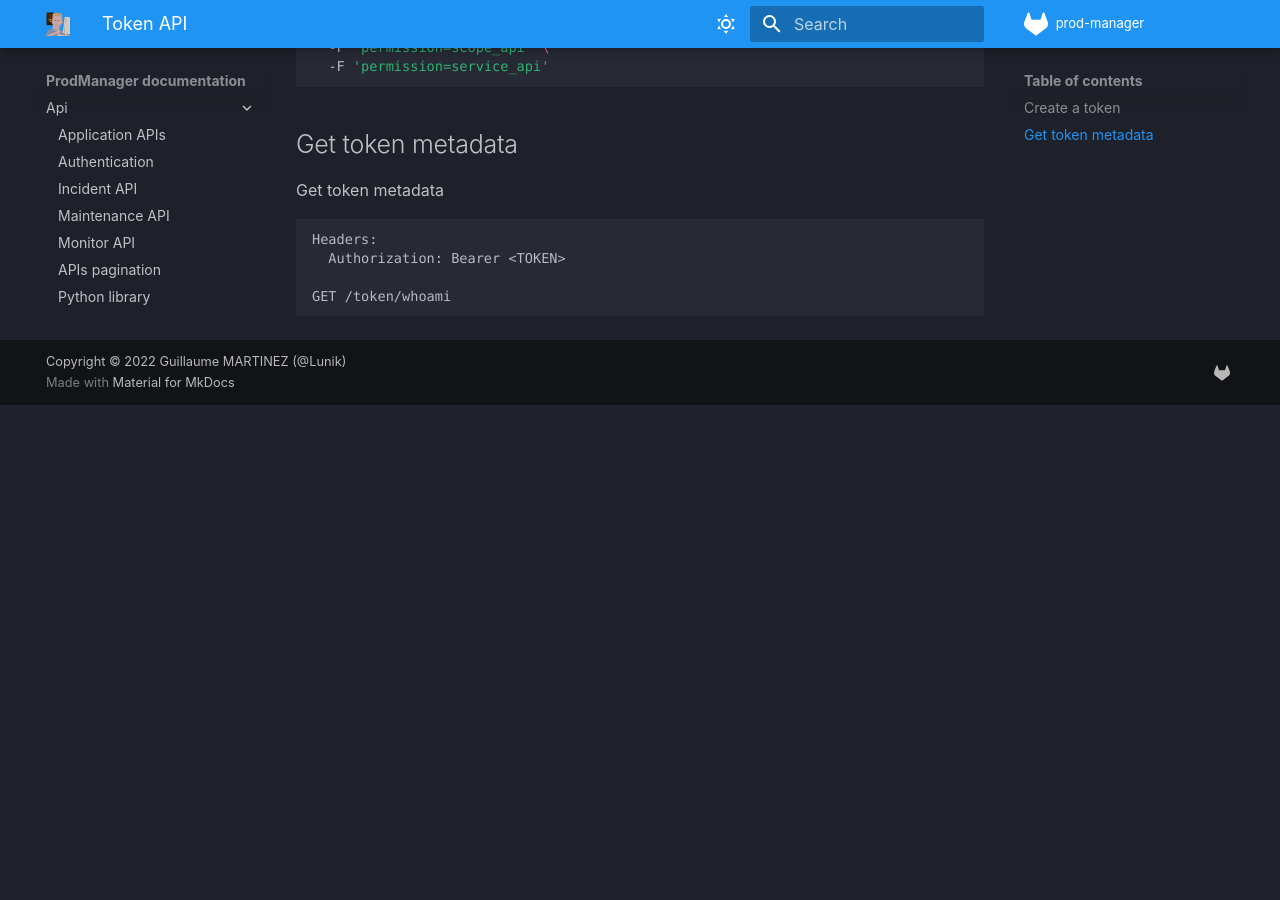
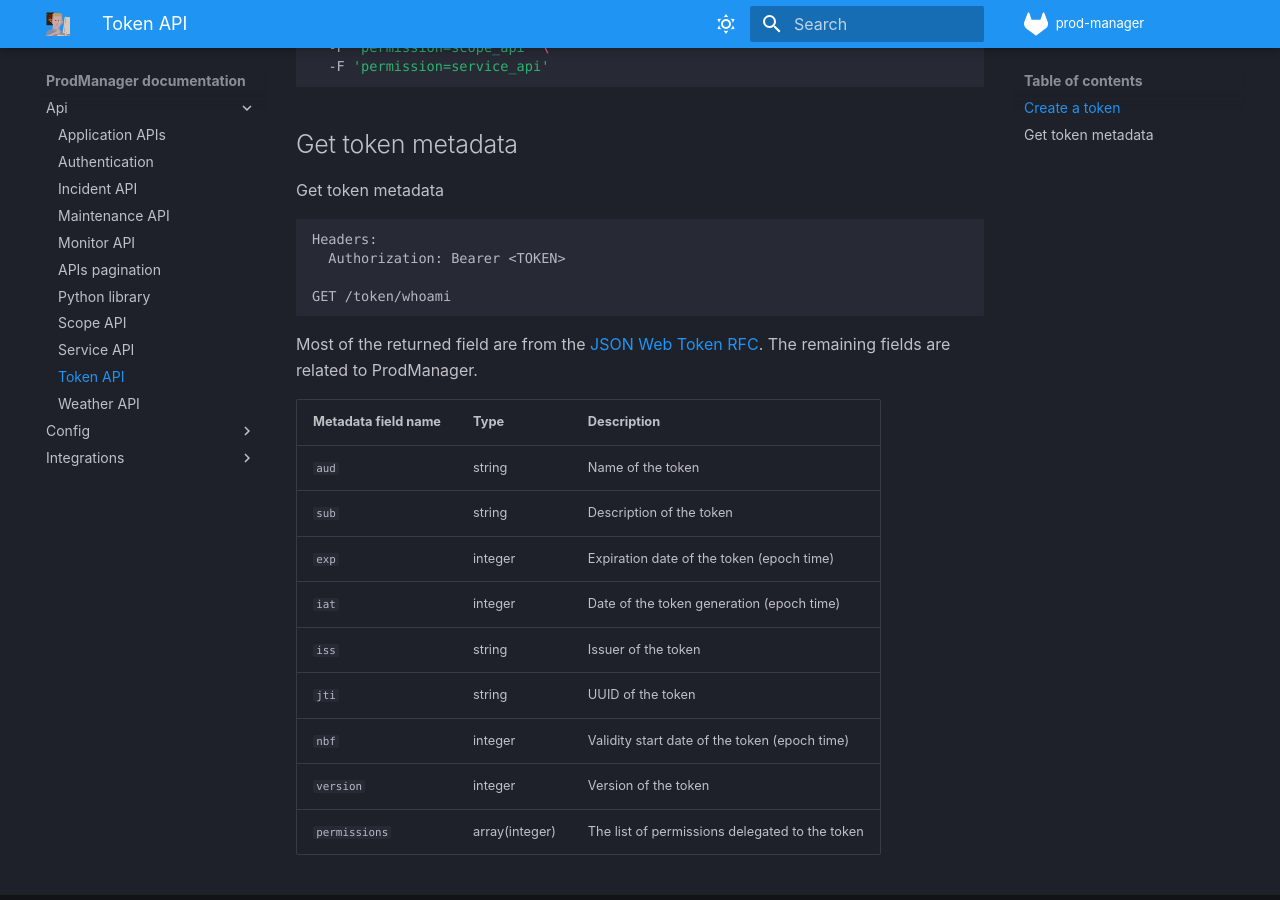
Before and after one commit to Lunik/prod-manager, an MkDocs documentation site: the page built from docs/api/token.md, in a window 1280 px wide and 900 px high, scrolled down 933 px. Built offline with MkDocs 1.6.1 and Material for MkDocs 9.7.7, drawn with Linux system fonts in a browser that asks for light colours; comment, search, counter and statistics services are not loaded; before the commit the page ends 1338 px from its top, so only the background shows below that.

Commit message:
doc: Add more information about API token playload metadata (#141)
Signed-off-by: Lunik <lunik@tiwabbit.fr>

````diff
--- a/ProdManager/static/meta/openapi.yaml
+++ b/ProdManager/static/meta/openapi.yaml
@@ -1,7 +1,7 @@
 openapi: 3.0.3
 info:
   title: ProdManager
-  version: 0.3.0
+  version: 0.3.1
 servers:
 - url: /api
   description: Local server
@@ -48,7 +48,7 @@ components:
           type: object
           properties:
             version:
-              type: number
+              type: integer
               description: Version of the token
             aud:
               type: string
--- a/docs/api/token.md
+++ b/docs/api/token.md
@@ -43,3 +43,17 @@ Headers:
 
 GET /token/whoami
 ```
+
+Most of the returned field are from the [JSON Web Token RFC](https://www.rfc-editor.org/rfc/rfc7519#section-4.1). The remaining fields are related to ProdManager.
+
+| Metadata field name | Type | Description |
+|:--------------------|:-----|:-------------|
+| `aud`         | string         | Name of the token |
+| `sub`         | string         | Description of the token |
+| `exp`         | integer        | Expiration date of the token (epoch time) |
+| `iat`         | integer        | Date of the token generation (epoch time) |
+| `iss`         | string         | Issuer of the token |
+| `jti`         | string         | UUID of the token |
+| `nbf`         | integer        | Validity start date of the token (epoch time) |
+| `version`     | integer        | Version of the token |
+| `permissions` | array(integer) | The list of permissions delegated to the token |
````
Also changed, not shown: CHANGELOG.md (+4 -0 lines).
